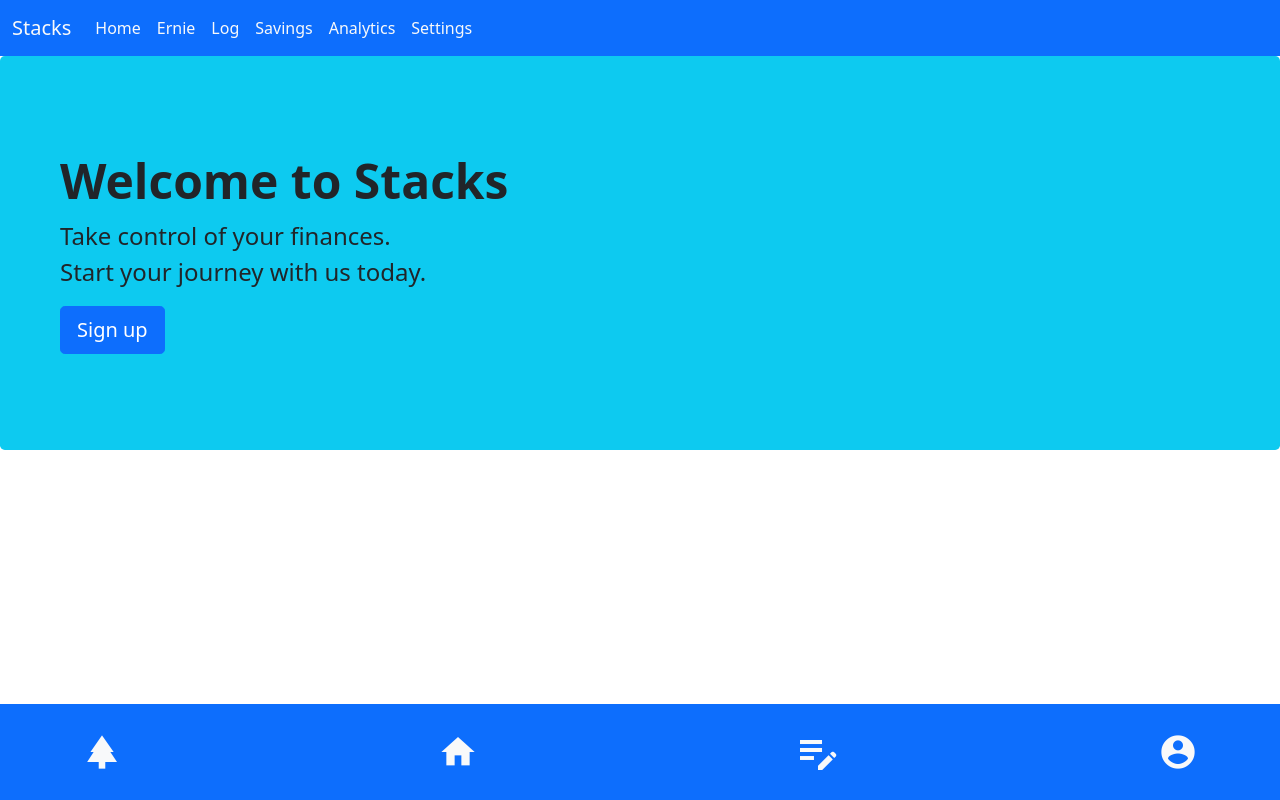
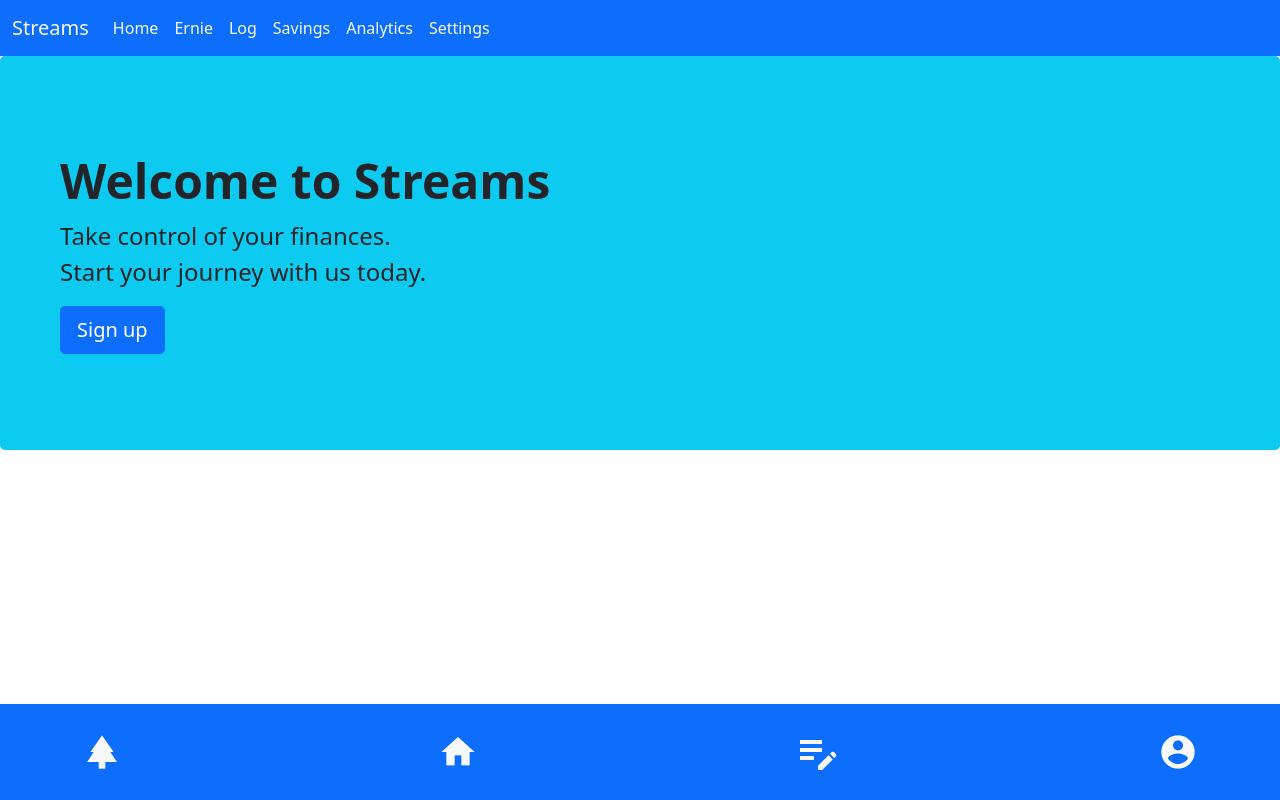
Before and after one commit to audiconcert/1800_202230_BBY27, a plain HTML site: page index.html in a window 1280 px wide. Drawn offline with nearby package versions, Linux system fonts and the light colour scheme.

Commit message:
Added firebase API to firebaseAPI_BBY27.js and changed our app's name on index.html. Chelsey Joung

```diff
--- a/index.html
+++ b/index.html
@@ -34,7 +34,7 @@
 
     <nav class="navbar navbar-expand-lg navbar-light bg-primary">
         <div class="container-fluid">
-            <a class="navbar-brand text-light" href="#">Stacks</a>
+            <a class="navbar-brand text-light" href="#">Streams</a>
             <button class="navbar-toggler" type="button" data-bs-toggle="collapse" data-bs-target="#navbarNav"
                 aria-controls="navbarNav" aria-expanded="false" aria-label="Toggle navigation">
                 <span class="navbar-toggler-icon"></span>
@@ -67,7 +67,7 @@
 
       <div class="p-5 mb-4 bg-info rounded-3">
         <div class="container-fluid py-5">
-          <h1 class="display-5 fw-bold">Welcome to Stacks</h1>
+          <h1 class="display-5 fw-bold">Welcome to Streams</h1>
           <p class="col-md-8 fs-4">
             Take control of your finances.</br>
             Start your journey with us today.
@@ -90,7 +90,7 @@
     <!---------------------------------------------->
 
     <!-- Link to scripts of your own -->
-    <!-- <script src="./scripts/script.js"></script> -->
+    <script src="./scripts/firebaseAPI_BBY27.js"></script>
 
 </body>
 
```
Also changed, not shown: README.md, 1 other file.
